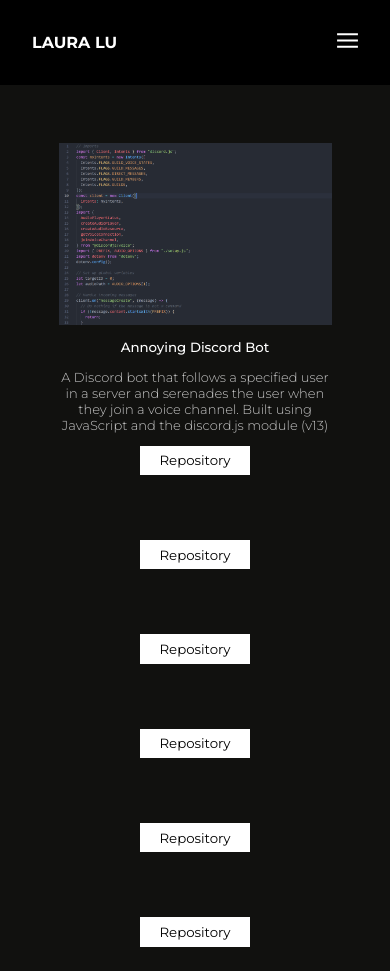
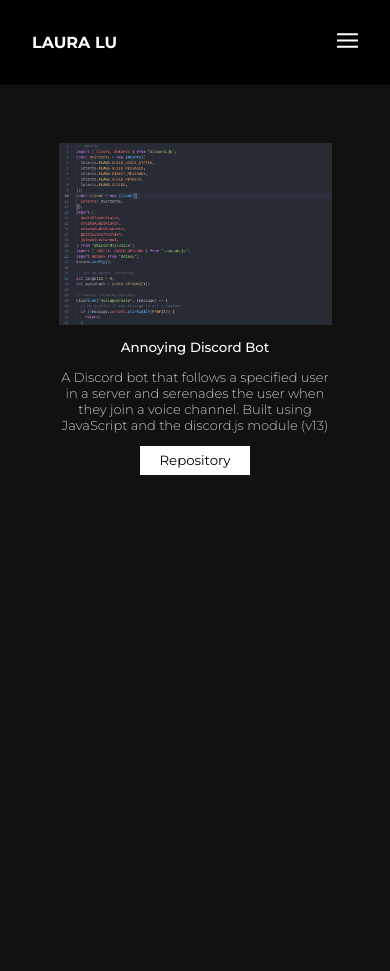
Before and after one commit to Laura011205/portfolio-website, a React (Create React App) app: page /portfolio-website/Projects in a window 390 px wide. After the commit the page ends 844 px from the top, so only its background shows below. Built offline with nearby package versions, Linux system fonts and the light colour scheme.

Commit message:
conditional mobile btn rendering

```diff
--- a/src/components/ProjectsList/ProjectsList.js
+++ b/src/components/ProjectsList/ProjectsList.js
@@ -22,9 +22,11 @@
                 {project.name}
               </a>
               <p className="project-description">{project.description}</p>
-              <a href={project.repo}>
-                <button className="repo-btn">Repository</button>
-              </a>
+              {project.name && (
+                <a href={project.repo}>
+                  <button className="repo-btn">Repository</button>
+                </a>
+              )}
             </div>
           </div>
         );
```
